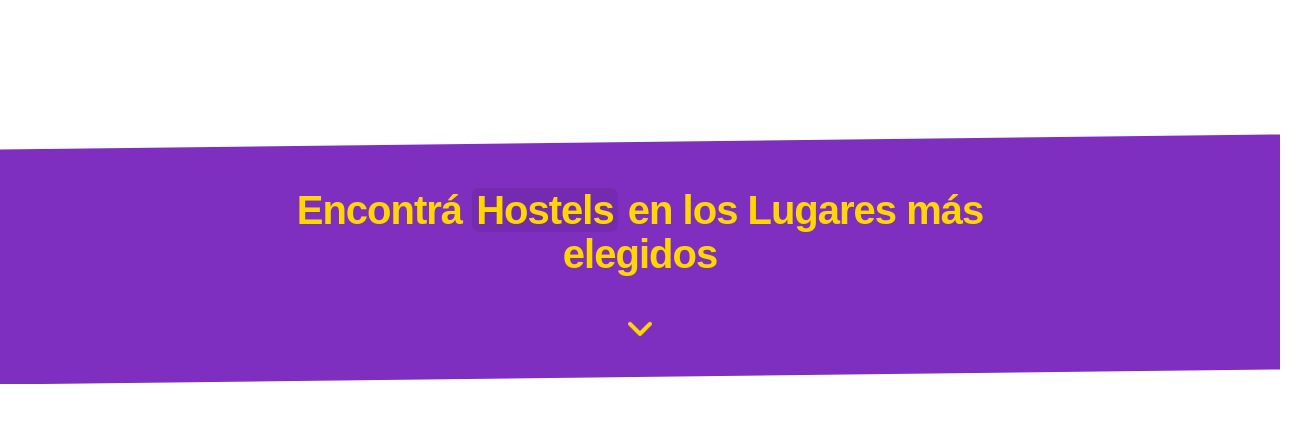
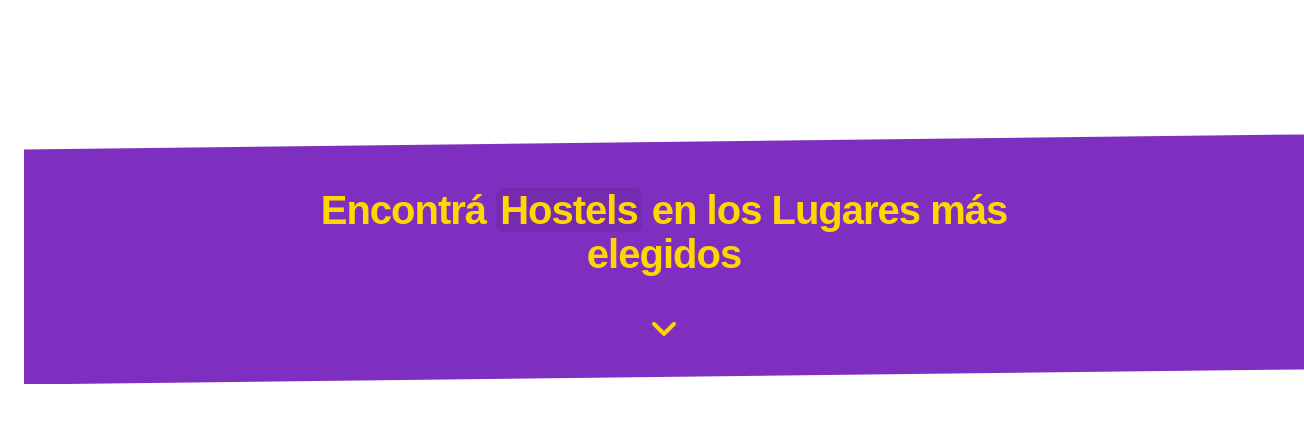
Before and after one commit to givemefire44/hostels.ar, a Next.js app: page / in a window 1280 px wide. Shown: the part 1700-2134 px from the top of the page, 1304 px wide, since content can reach past the window. Built offline with nearby package versions, Linux system fonts and the light colour scheme.

Commit message:
Update page.tsx

```diff
--- a/app/page.tsx
+++ b/app/page.tsx
@@ -20,7 +20,9 @@ export default function HomePage() {
       <Container>
         <HostelGrid />
       </Container>
+      <Container>
      <ImpactBanner />
+      </Container>
       <Container>
   <LugaresPopularesArg />
       </Container>
```
